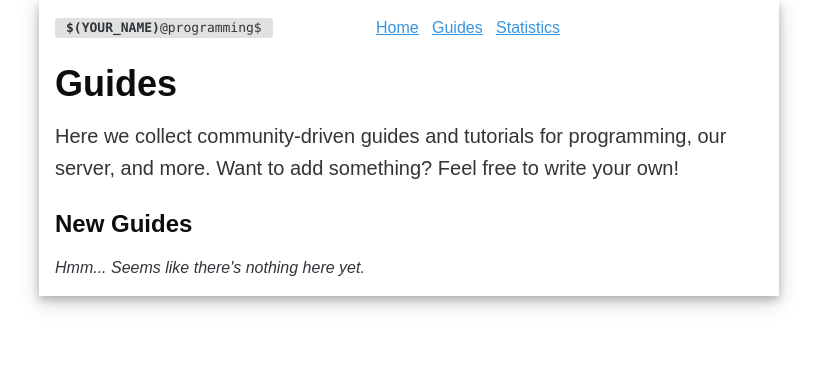
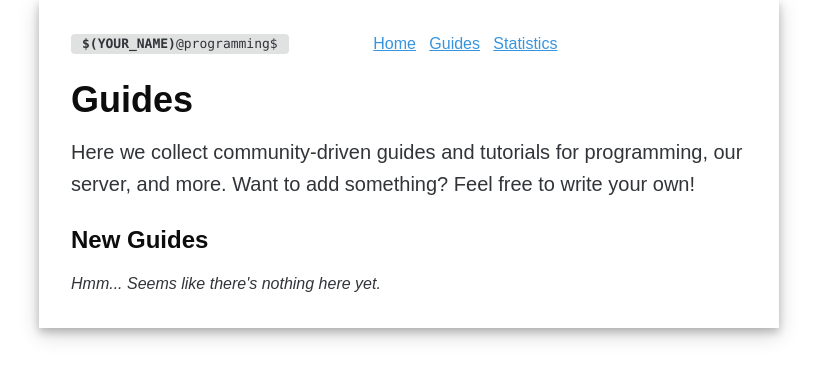
Before and after one commit to jchristgit/programming-site, a Django app: template guides/templates/guides/guide_list.html in a window 1280 px wide. Shown: the top 380 px of the page, without its empty margins (231-1048 px from the left). Run offline with Django 3.2, Linux system fonts and the light colour scheme; the template is opened without the code that fills it, so the values that code supplies are empty; some libraries are stand-ins or nearby versions.

Commit message:
Use more `body` padding in `base` template.
Signed-off-by: Johannes Christ <Johannes.christ@gmail.com>

```diff
--- a/website/static/css/base.css
+++ b/website/static/css/base.css
@@ -1,6 +1,6 @@
 body {
     box-shadow: 0 4px 8px 0 rgba(0, 0, 0, 0.2), 0 6px 20px 0 rgba(0, 0, 0, 0.19);
-    padding: 1em;
+    padding: 2em;
 }
 
 html {
```
